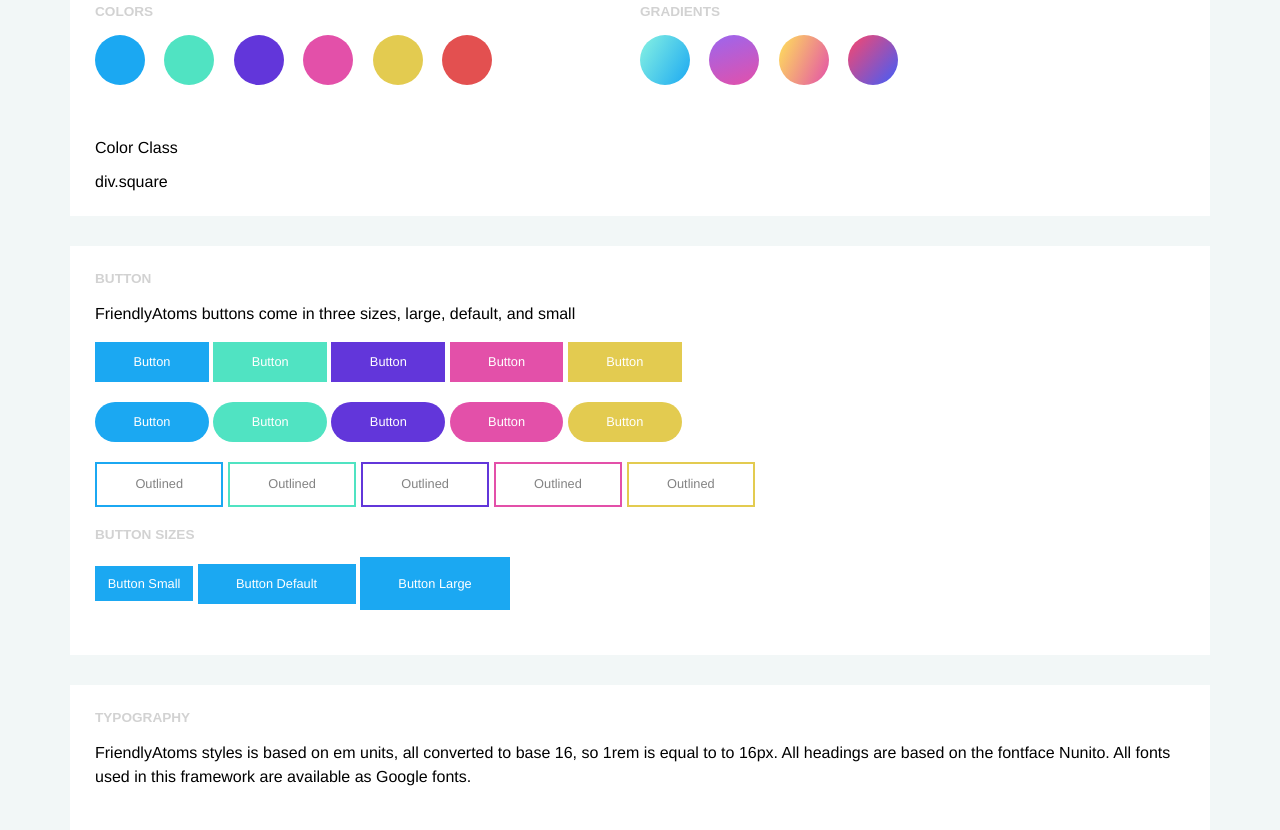
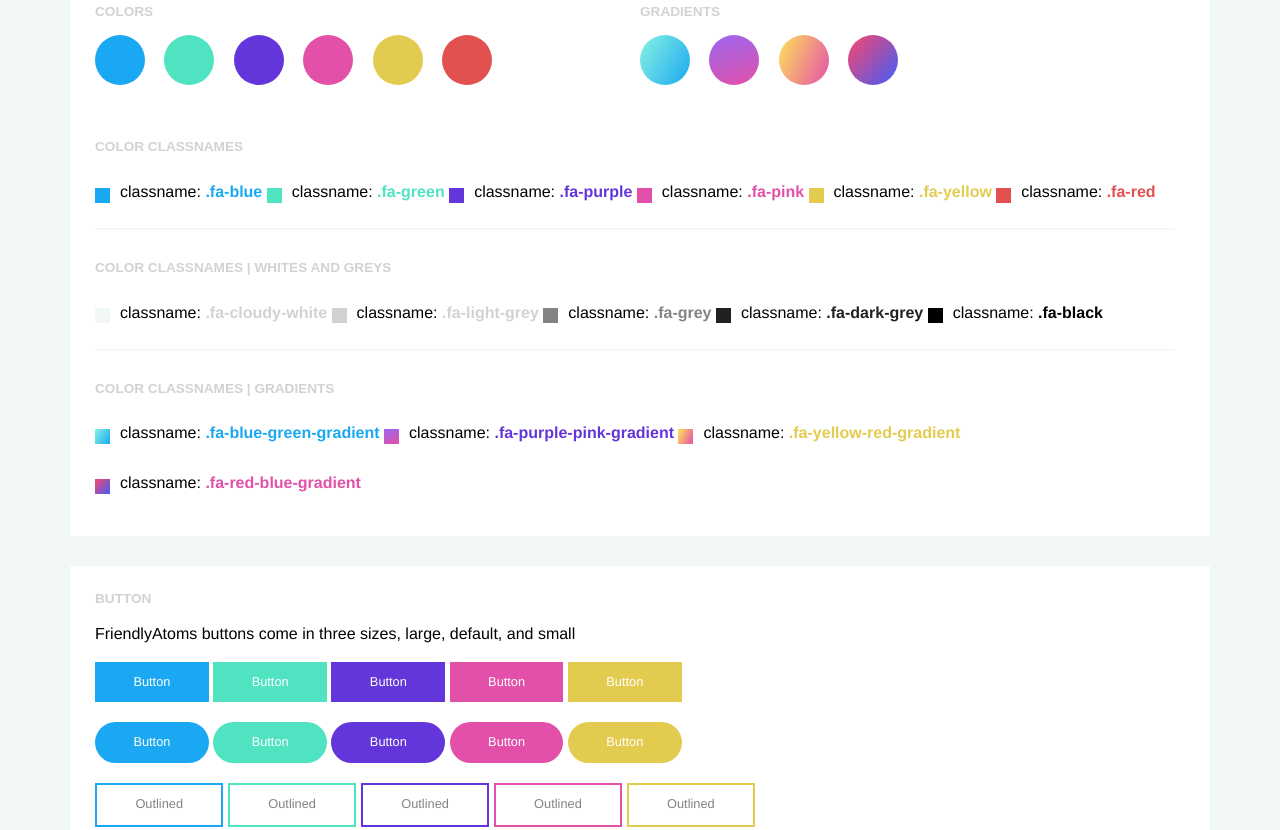
Before and after one commit to skydavis/friendly-atoms, a website: page index.html in a window 1280 px wide. Shown: the part 640-1470 px from the top of the page. Drawn offline with Linux system fonts and the light colour scheme.

Commit message:
Added docs for colors

```diff
--- a/demo.css
+++ b/demo.css
@@ -8,9 +8,20 @@
   margin-right: 15px;
   display: inline-block;
 }
+.color-block {
+  display: inline-flex;
+  display: -ms-inline-flex;
+  display: -webkit-inline-flex;
+  align-items: center;
+}
+
 .square {
   height: 15px;
   width: 15px;
+}
+.color-name {
+  padding-left: 10px;
+  padding-top: 10px;
 }
 .row.grid-row {
   background-color: rgba(221, 221, 221, 0.8);
--- a/index.html
+++ b/index.html
@@ -56,8 +56,86 @@
     </div>
     <div class="row white pad">
       <div class="col">
-        <h6>Color Class</h6>
-        div.square
+          <h6 class="subheader">COLOR CLASSNAMES</h6>
+        <div class="color-block">
+          <div class="square fa-blue"></div>
+          <p class="color-name">classname: <strong class="fa-blue-c">.fa-blue</strong></p>
+        </div>
+        <div class="color-block">
+          <div class="square fa-green"></div>
+          <p class="color-name">classname: <strong class="fa-green-c">.fa-green</strong></p>
+        </div>
+        <div class="color-block">
+          <div class="square fa-purple"></div>
+          <p class="color-name">classname: <strong class="fa-purple-c">.fa-purple</strong></p>
+        </div>
+        <div class="color-block">
+          <div class="square fa-pink"></div>
+          <p class="color-name">classname: <strong class="fa-pink-c">.fa-pink</strong></p>
+        </div>
+        <div class="color-block">
+          <div class="square fa-yellow"></div>
+          <p class="color-name">classname: <strong class="fa-yellow-c">.fa-yellow</strong></p>
+        </div>
+        <div class="color-block">
+          <div class="square fa-red"></div>
+          <p class="color-name">classname: <strong class="fa-red-c">.fa-red</strong></p>
+        </div>
+        <br><hr class="push-bottom-medium">
+        <h6 class="subheader">COLOR CLASSNAMES | WHITES AND GREYS</h6>
+        <div class="color-block">
+          <div class="square fa-cloudy-white"></div>
+          <p class="color-name">classname: <strong class="fa-light-grey-c">.fa-cloudy-white</strong></p>
+        </div>
+        <div class="color-block">
+          <div class="square fa-light-grey"></div>
+          <p class="color-name">classname:
+            <strong class="fa-light-grey-c">.fa-light-grey</strong>
+          </p>
+        </div>
+        <div class="color-block">
+          <div class="square fa-grey"></div>
+          <p class="color-name">classname: <strong class="fa-grey-c">.fa-grey</strong></p>
+        </div>
+        <div class="color-block">
+          <div class="square fa-dark-grey"></div>
+          <p class="color-name">classname:
+            <strong class="fa-dark-grey-c">.fa-dark-grey</strong>
+          </p>
+        </div>
+        <div class="color-block">
+          <div class="square fa-black"></div>
+          <p class="color-name">classname:
+            <strong class="fa-black-c">.fa-black</strong>
+          </p>
+        </div>
+        <br>
+        <hr class="push-bottom-medium">
+        <h6 class="subheader">COLOR CLASSNAMES | GRADIENTS</h6>
+        <div class="color-block">
+          <div class="square fa-blue-green-gradient"></div>
+          <p class="color-name">classname:
+            <strong class="fa-blue-c">.fa-blue-green-gradient</strong>
+          </p>
+        </div>
+        <div class="color-block">
+          <div class="square fa-purple-pink-gradient"></div>
+          <p class="color-name">classname:
+            <strong class="fa-purple-c">.fa-purple-pink-gradient</strong>
+          </p>
+        </div>
+        <div class="color-block">
+          <div class="square fa-yellow-red-gradient"></div>
+          <p class="color-name">classname:
+            <strong class="fa-yellow-c">.fa-yellow-red-gradient</strong>
+          </p>
+        </div>
+        <div class="color-block">
+          <div class="square fa-red-blue-gradient"></div>
+          <p class="color-name">classname:
+            <strong class="fa-pink-c">.fa-red-blue-gradient</strong>
+          </p>
+        </div>
       </div>
     </div>
     <div class="row push-top-medium push-top-medium white pad">
--- a/src/colors.scss
+++ b/src/colors.scss
@@ -37,17 +37,32 @@
 .fa-cloudy-white {
   background-color: $fa-cloudy-white;
 }
+.fa-cloudy-white-c {
+  color: $fa-cloudy-white;
+}
 .fa-grey {
   background-color: $fa-grey;
+}
+.fa-grey-c {
+  color: $fa-grey;
 }
 .fa-light-grey {
   background-color: $fa-light-grey;
 }
+.fa-light-grey-c {
+  color: $fa-light-grey;
+}
 .fa-dark-grey {
   background-color: $fa-dark-grey;
 }
+.fa-dark-grey-c {
+  color: $fa-dark-grey;
+}
 .fa-black {
   background-color: $fa-black;
+}
+.fa-black-c {
+  color: $fa-black;
 }
 .white {
   background-color: white;
--- a/src/grid.scss
+++ b/src/grid.scss
@@ -25,6 +25,8 @@
   }
   .row {
     display: flex;
+    display: -ms-flexbox;
+    display: -webkit-flex;
     flex-flow: row wrap;
     justify-content: space-between;
     &:last-child {
--- a/src/variables.scss
+++ b/src/variables.scss
@@ -8,7 +8,7 @@ $fa-yellow: #E3CB50;
 $fa-red: #E35050;
 $fa-cloudy-white: #F2F7F7;
 $fa-grey: #838383;
-$fa-dark-grey: #1f1f1f;
+$fa-dark-grey: #212121;
 $fa-black: #010101;
 $fa-light-grey: #D2D2D2;
 
@@ -49,3 +49,8 @@ $space-xxlarge: 100px;
   box-shadow: -8px 12px 14px -5px rgba(0,0,0,0.13);
   transition:all .5s ease;
 }
+
+// HR
+hr {
+  border: 1px solid $fa-cloudy-white;
+}
```
Also changed, not shown: dist/friendly-atoms.css.
